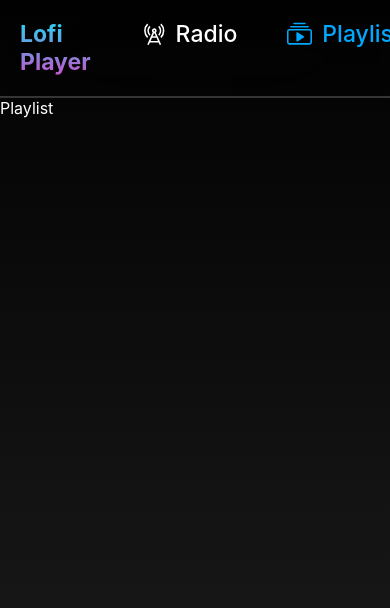
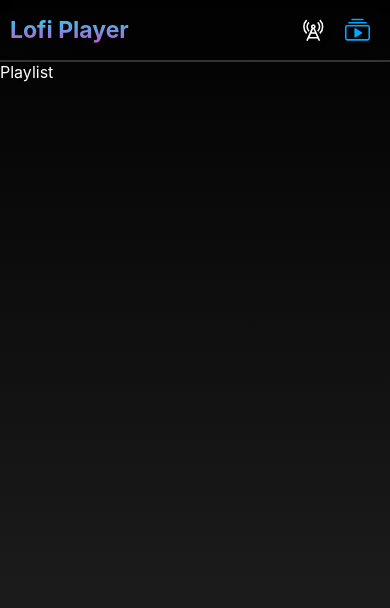
Before and after one commit to akashvaghela09/lofi-radio, a React (Create React App) app: page /playlist in a window 390 px wide. Shown: the top 608 px of the page. Built offline with nearby package versions, Linux system fonts and the light colour scheme.

Commit message:
App Background changed and header responsiveness added

```diff
--- a/src/App.module.css
+++ b/src/App.module.css
@@ -3,7 +3,10 @@
   width: 100vw;
   min-height: 100vh;
   height: fit-content;
-  background-color: #ced6e0;
+  background: #010101;
+  background: -webkit-linear-gradient(top, #010101, #262626);
+  background: -moz-linear-gradient(top, #010101, #262626);
+  background: linear-gradient(to bottom, #010101, #262626);
   flex-direction: column;
   justify-content: center;
   align-items: center;
--- a/src/Components/Header.jsx
+++ b/src/Components/Header.jsx
@@ -14,6 +14,7 @@ const Header = () => {
                 <p className={styles.pageName}>Lofi Player</p>
             </div>
             </Link>
+            <div className={styles.headerItemWrapper}>
             <Link to="/radio" className={location.pathname === "/radio" ? styles.activeLink : styles.link}>
             <div className={styles.headerItem}>
                 <VscRadioTower className={styles.headerItemIcon}/>
@@ -26,6 +27,7 @@ const Header = () => {
                 <p className={styles.headerText}>Playlist</p>
             </div>
             </Link>
+            </div>
         </div>
     )
 }
--- a/src/Styles/Header.module.css
+++ b/src/Styles/Header.module.css
@@ -16,14 +16,20 @@
 .header {
     z-index: 200;
     width: 100%;
+    height: 60px;
     position: sticky;
     top: 0px;
     display: flex;
+    align-items: center;
     border-bottom: 2px solid rgba(102, 102, 102, 0.5);
 }
 
+.headerItemWrapper {
+    display: flex;
+}
+
 .headerItem, .pageNameDiv {
-    margin: 20px;
+    margin: 10px;
     display: flex;
     justify-content: center;
     align-items: center;
@@ -36,9 +42,9 @@
 
 .pageNameDiv {
     background: #21D7F5;
-background: -webkit-linear-gradient(top, #21D7F5, #C753CC);
-background: -moz-linear-gradient(top, #21D7F5, #C753CC);
-background: linear-gradient(to bottom, #21D7F5, #C753CC);
+    background: -webkit-linear-gradient(top, #21D7F5, #C753CC);
+    background: -moz-linear-gradient(top, #21D7F5, #C753CC);
+    background: linear-gradient(to bottom, #21D7F5, #C753CC);
     background-clip: text;
     -webkit-background-clip: text;
     -webkit-text-fill-color: transparent;
@@ -67,3 +73,33 @@ background: linear-gradient(to bottom, #21D7F5, #C753CC);
     font-size: 25px;
     margin: 0px 10px;
 }
+
+@media screen and (max-width: 600px) {
+
+    .header {
+        justify-content: space-between;
+    }
+
+    /* .pageNameDiv {
+        width: 50px;
+    }
+
+    .pageName {
+        font-size: 18px;
+    }
+     */
+    .headerItemWrapper {
+        display: flex;
+        justify-content: center;
+        align-items: center;
+        padding: 0px 10px;
+    }
+
+    .headerItem {
+        margin: 0px;
+
+    }
+    .headerText {
+        display: none;
+    }
+}
--- a/src/Styles/Home.module.css
+++ b/src/Styles/Home.module.css
@@ -3,10 +3,7 @@
     max-height: 100vh;
     min-height: 100vh;
     color: white;
-    background: #010101;
-background: -webkit-linear-gradient(top, #010101, #515151);
-background: -moz-linear-gradient(top, #010101, #515151);
-background: linear-gradient(to bottom, #010101, #515151);
+    background: transparent;
     overflow: auto;
 }
 
--- a/src/Styles/Playlist.module.css
+++ b/src/Styles/Playlist.module.css
@@ -3,9 +3,6 @@
     max-height: 100vh;
     min-height: 100vh;
     color: white;
-    background: #010101;
-    background: -webkit-linear-gradient(top, #010101, #1f1f1f);
-    background: -moz-linear-gradient(top, #010101, #1f1f1f);
-    background: linear-gradient(to bottom, #010101, #1f1f1f);
+    background: transparent;
     overflow: auto;
 }
--- a/src/Styles/Radio.module.css
+++ b/src/Styles/Radio.module.css
@@ -3,10 +3,7 @@
     max-height: 100vh;
     min-height: 100vh;
     color: white;
-    background: #010101;
-    background: -webkit-linear-gradient(top, #010101, #1f1f1f);
-    background: -moz-linear-gradient(top, #010101, #1f1f1f);
-    background: linear-gradient(to bottom, #010101, #1f1f1f);
+    background: transparent;
     overflow: auto;
 }
 
```
